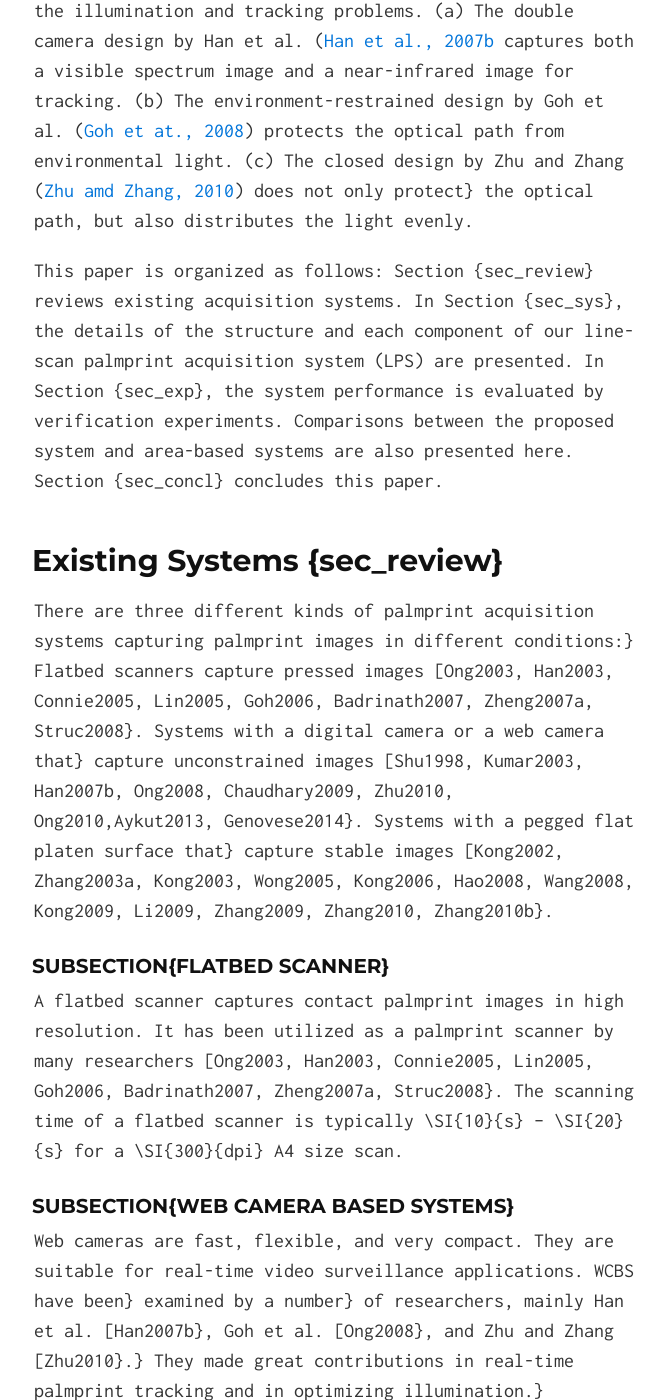
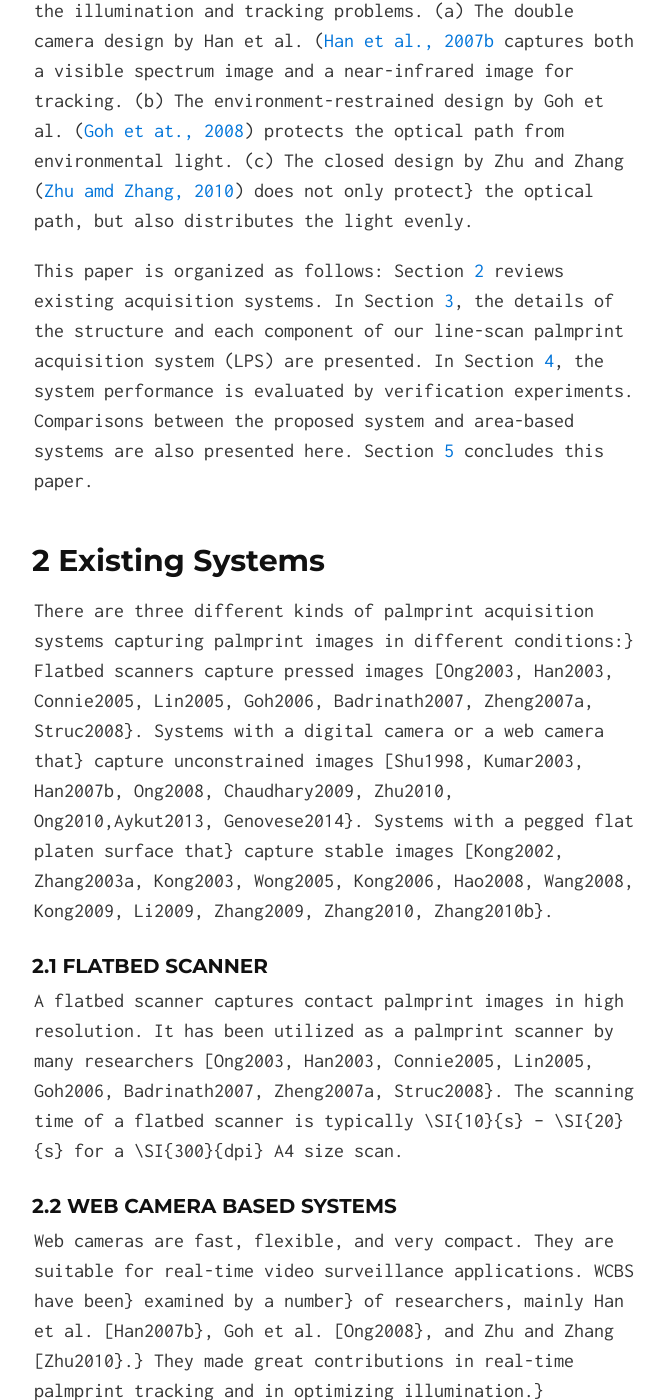
Before and after one commit to quxiaofeng/lps, a Jekyll site: the page built from lps.md, in a window 1280 px wide and 1400 px high, scrolled down 5689 px. Shown: the whole window, without its empty margins (306-970 px from the left). Built offline with Jekyll 4.4.1, drawn with Linux system fonts in a browser that asks for light colours; nearby versions of some CDN libraries; some of the changed text lies outside the part shown.

Commit message:
Updated section links in lps
Signed-off-by: Xiaofeng QU <xiaofeng.qu.hk@ieee.org>

```diff
--- a/lps.md
+++ b/lps.md
@@ -37,18 +37,18 @@ The contributions of this paper are as follows.
 
 Fig. 1 Web camera based palmprint capturing devices address the illumination and tracking problems. (a) The double camera design by Han et al. ([Han et al., 2007b][Han2007b] captures both a visible spectrum image and a near-infrared image for tracking. (b) The environment-restrained design by Goh et al. ([Goh et at., 2008][Ong2008]) protects the optical path from environmental light. (c) The closed design by Zhu and Zhang ([Zhu amd Zhang, 2010][Zhu2010]) does not only protect} the optical path, but also distributes the light evenly.
 
-This paper is organized as follows: Section {sec_review} reviews existing acquisition systems. In Section {sec_sys}, the details of the structure and each component of our line-scan palmprint acquisition system (LPS) are presented. In Section {sec_exp}, the system performance is evaluated by verification experiments. Comparisons between the proposed system and area-based systems are also presented here. Section  {sec_concl} concludes this paper.
+This paper is organized as follows: Section [2](#exsiting-systems) reviews existing acquisition systems. In Section [3](#line-scan-palmprint-system-design), the details of the structure and each component of our line-scan palmprint acquisition system (LPS) are presented. In Section [4](#experiment-and-comparison), the system performance is evaluated by verification experiments. Comparisons between the proposed system and area-based systems are also presented here. Section [5](#conclusion) concludes this paper.
 
 
-## Existing Systems {sec_review}
+## 2 Existing Systems
 
 There are three different kinds of palmprint acquisition systems capturing palmprint images in different conditions:} Flatbed scanners capture pressed images [Ong2003, Han2003, Connie2005, Lin2005, Goh2006, Badrinath2007, Zheng2007a, Struc2008}. Systems with a digital camera or a web camera that} capture unconstrained images [Shu1998, Kumar2003, Han2007b, Ong2008, Chaudhary2009, Zhu2010, Ong2010,Aykut2013, Genovese2014}. Systems with a pegged flat platen surface that} capture stable images [Kong2002, Zhang2003a, Kong2003, Wong2005, Kong2006, Hao2008, Wang2008, Kong2009, Li2009, Zhang2009, Zhang2010, Zhang2010b}.
 
-### subsection{Flatbed Scanner}
+### 2.1 Flatbed Scanner
 
 A flatbed scanner captures contact palmprint images in high resolution. It has been utilized as a palmprint scanner by many researchers [Ong2003, Han2003, Connie2005, Lin2005, Goh2006, Badrinath2007, Zheng2007a, Struc2008}. The scanning time of a flatbed scanner is typically \SI{10}{s} -- \SI{20}{s} for a \SI{300}{dpi} A4 size scan.
 
-### subsection{Web Camera Based Systems}
+### 2.2 Web Camera Based Systems
 
 Web cameras are fast, flexible, and very compact. They are suitable for real-time video surveillance applications. WCBS have been} examined by a number} of researchers, mainly Han et al. [Han2007b}, Goh et al. [Ong2008}, and Zhu and Zhang [Zhu2010}.} They made great contributions in real-time palmprint tracking and in optimizing illumination.}
 
@@ -60,7 +60,7 @@ Zhu and Zhang [Zhu2010} (Fig.~\ref{fig_webcam_3})} proposed another WCBS} in 201
 
 In WCBS}, the problem of the calibration of hand pose variations in three-dimensional (3D) space is challenging [Ong2010, Kanhangad2011a, Genovese2014}.
 
-\subsection{Palmprint Systems with Pegged Flat Platen Surface}
+### 2.3 Palmprint Systems with Pegged Flat Platen Surface
 
 \begin{figure*}[!ht]
 \centering
@@ -76,7 +76,7 @@ Palmprint systems with pegged flat platen surface [Kong2002, Zhang2003a, Kong200
 
 This kind of palmprint system uses an area scan camera, which is a camera with an area scan charge-coupled device (CCD) or complementary metal-oxide-semiconductor (CMOS) sensor. When an area scan camera captures images, all pixels of a frame are captured at the same time. Then{,} electrons of pixels are transferred line by line to the output channel and are amplified and sent to the output port pixel by pixel.
 
-## Line-Scan Palmprint System Design {sec_sys}
+## 3 Line-Scan Palmprint System Design
 
 
 {To take advantage} of cutting-edge line-scan image sensors, {we propose an online palmprint acquisition system (LPS) based on the line-scan image sensor.} A synchronizing unit, which is composed of a roller module, an encoder, and an FPGA, is designed for our system. It synchronizes the motion of hands with the capturing of images of the line-scan image sensor. With this unit, the proposed system captures the palmprint adaptively to the motion of {the} hands in real-time. Meanwhile, the resolution and quality of images are similar as {with} current area systems, which enables a fair comparison of recognition performance. A control board is implemented based on an FPGA. The USB interface is utilized. With this universal interface, the proposed capturing device works with either a desktop computer or an embedded platform, which is a major advantage for next generation real-time online applications. The rest of this section starts with the line-scan imaging scheme, followed by the system framework. After the introduction of {the} system framework, the three hardware parts: the line-scan image sensor, the synchronizing unit, and the controller board are {discussed}. The working system is presented at the end of this section.
@@ -253,7 +253,7 @@ Cypress USB CY7C68013A is used as the USB interface engine. It works in Slave FI
 
 Fig.~\ref{fig_demo} shows the proposed acquisition system, which is composed of the line-scan sensor, the synchronizing unit, and the controller board. The proposed system could capture {LPS} images with either a desktop computer or an embedded ARM platform. The only two interfaces connected to the device are a 12-V power supply and a USB mini B plug.
 
-\section{Experiment and Comparison}\label{sec_exp}
+## 4 Experiment and Comparison
 
 When evaluating an image acquisition system for a biometric system, the most important {criterion} is the recognition performance of the overall system. The requirements {for} acquisition systems are quite different, when the systems are being used with different feature extraction and matching methods. In this section, to compare the recognition performance of the proposed {LPS} and the area palmprint systems, we present a verification experiment on a large database collected by the proposed system. In this verification experiment, the proposed palmprint acquisition system is combined with a set of ROI extraction, feature extraction and matching methods to build a complete palmprint verification system. This set of ROI extraction, {feature extraction,} and matching methods is identical to three area palmprint systems\cite{Zhang2003a, Wong2005, Zhang2010}. In addition, the scale of the database (8000 images from 250 people) is comparable with the three area palmprint databases.
 
@@ -396,7 +396,7 @@ The proposed {LPS} works with both {a} desktop application and {a} mobile applic
 
 The applications of the proposed acquisition system are not limited to palmprint acquisition. The proposed acquisition system can be also applied to {fingerprint recognition, finger inner knuckle print recognition, finger inner print recognition, finger vein recognition, hand geometry recognition, and palm vein recognition. Any combination} of formerly mentioned hand biometrics and palmprint recognition can also use the proposed {LPS}. The proposed {LPS} can be applied with minor modifications in these hand biometrics. The performance of the modified system could be no worse than area based systems. Meanwhile, the volume of the system could be smaller, and {mobile application} could be realized.
 
-\section{Conclusion}\label{sec_concl}
+## 5 Conclusion
 
 In this paper, a novel {line-scan sensor-based} palmprint acquisition system is proposed to expand the application of {palmprint biometrics}. This {LPS} is featured {with} a customized and highly integrated line-scan sensor, a self-adaptive {motion-synchronizing} unit, and a cross-platform {control} board. The volume of the proposed system is less than 6\% of the volume of current palmprint systems, without compromising {verification performance.} This system is suitable for online palmprint biometric applications.
 
```
